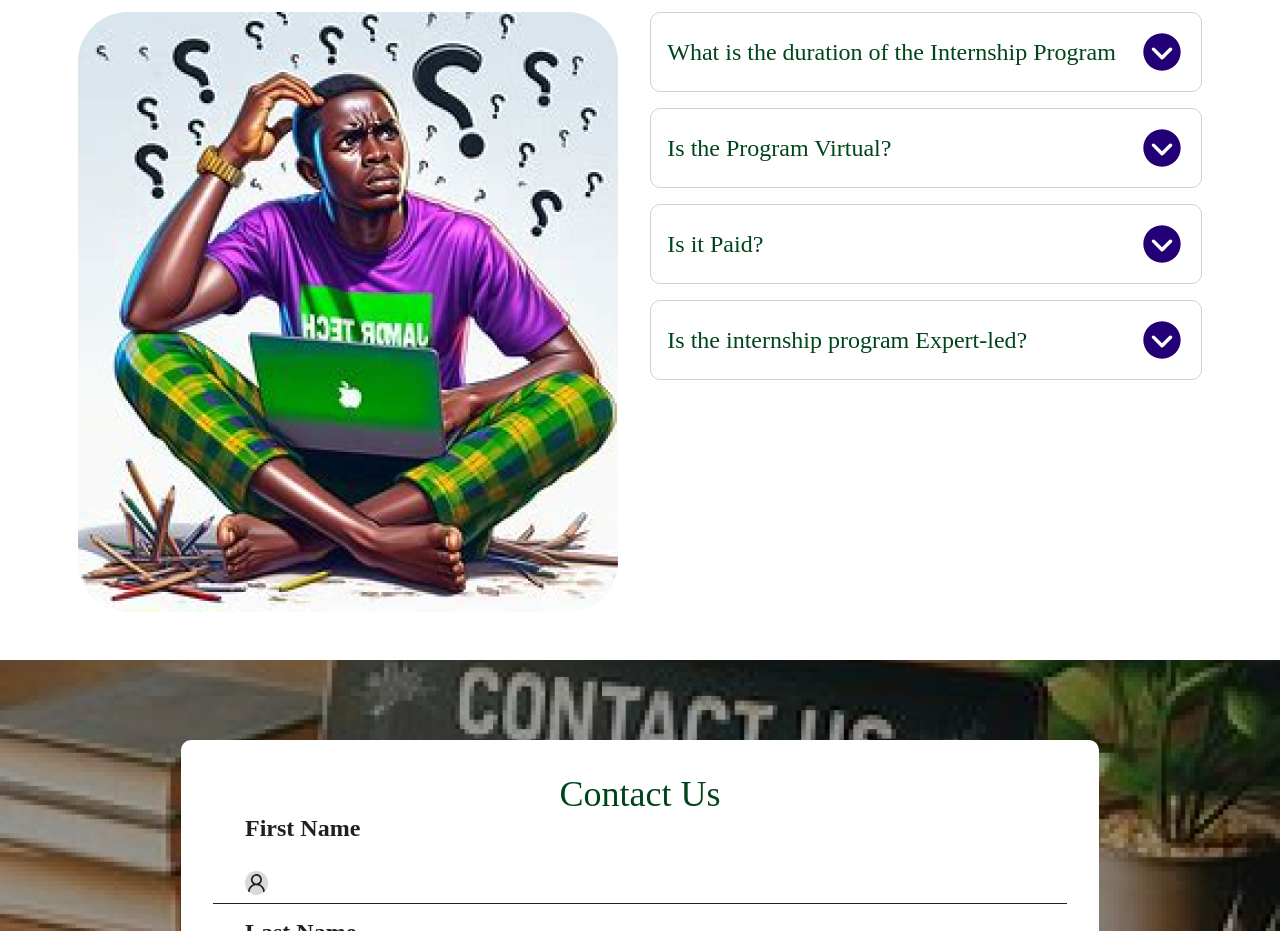
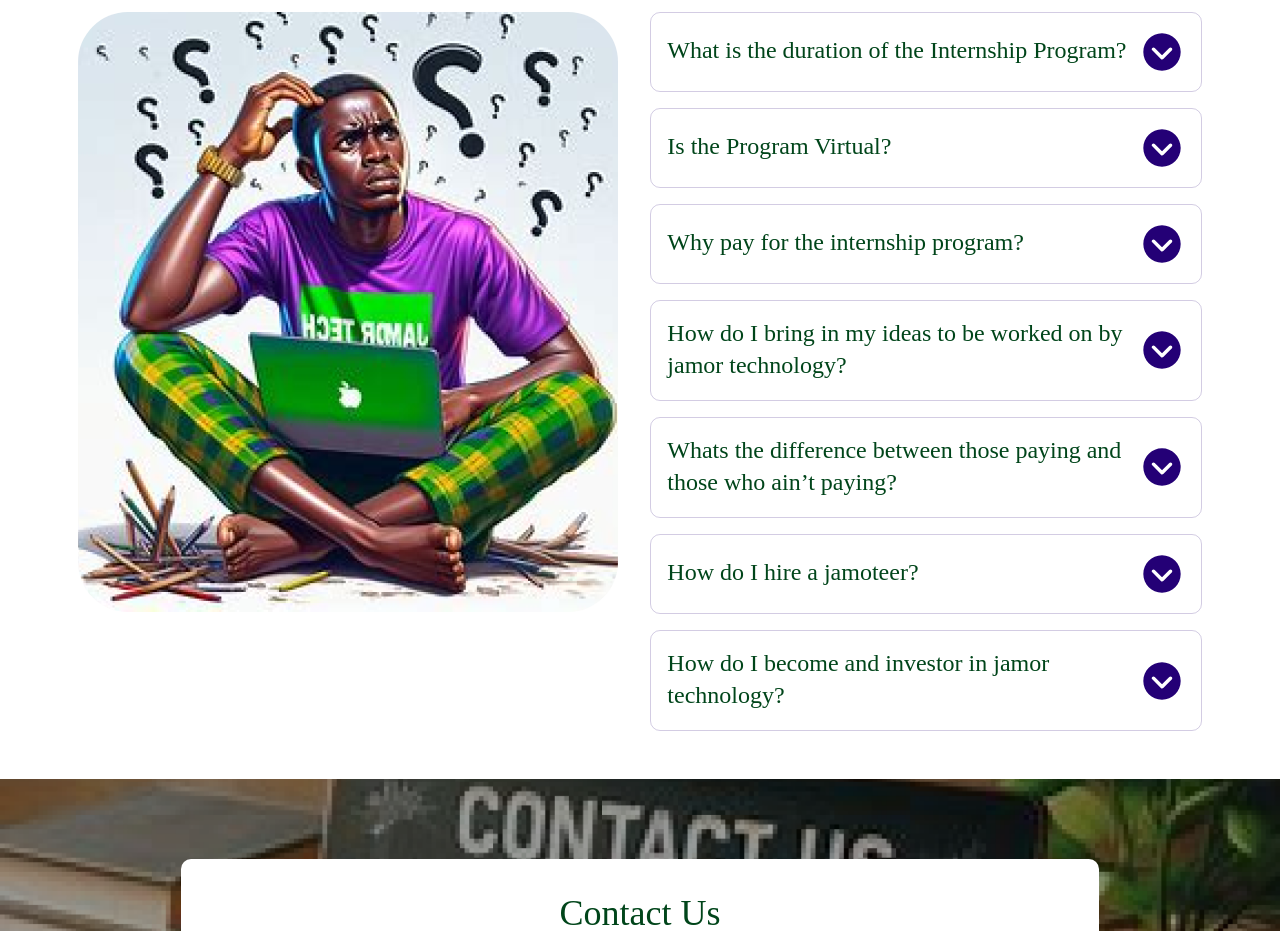
Before and after one commit to jamorTech/jamorTech-web, a Next.js app: page / in a window 1280 px wide. Shown: the part 3600-4531 px from the top of the page. Built offline with nearby package versions, Linux system fonts and the light colour scheme.

Commit message:
Filled in the FAQ section with the correct answers and also added some other questions

```diff
--- a/src/app/components/landingPage/frequentlyAskedQuestions/FrequentAsked.module.css
+++ b/src/app/components/landingPage/frequentlyAskedQuestions/FrequentAsked.module.css
@@ -82,6 +82,7 @@
     font-weight: 400;
     line-height: 32px;
     color: #00451A;
+    margin-bottom: .2rem;
 }
 
 .answer{
@@ -90,12 +91,14 @@
     font-size: 16px;
     font-weight: 400;
     line-height: 24px;
-    display: none;
-    padding: .5rem;
+    height: auto;
+    transition: 0.5s ;
+    max-height: 0;
+    overflow: hidden;
 }
 
 .display_answer{
-    display: flex;
+    max-height: 1000px;
 }
 
 .question_container span{
--- a/src/app/components/landingPage/frequentlyAskedQuestions/FrequentAskedQuestions.jsx
+++ b/src/app/components/landingPage/frequentlyAskedQuestions/FrequentAskedQuestions.jsx
@@ -11,17 +11,27 @@ const FrequentAskedQuestions = () => {
 
     const frequentlyAskedQuestions = [
         {
-        question: "What is the duration of the Internship Program",
-        answer: "Lorem ipsum dolor sit amet consectetur, adipisicing elit. Accusantium repellendus reiciendis ullam, excepturi vitae dolore. Quae rem in error, quod similique aut, cupiditate voluptates inventore minima, animi illo blanditiis est? Ducimus rem eius perspiciatis illum quam unde recusandae quibusdam, sapiente totam ipsa modi ad eum est, soluta harum qui culpa odio nam quos officiis assumenda ullam! Omnis eius debitis dignissimos?"},
+        question: "What is the duration of the Internship Program?",
+        answer: "The jamortechnology interns program is for 4 months. Whereby, we have 1 month training of practical Digital soft-skill training and 3 months of hands-ok experience."},
         {
         question: "Is the Program Virtual?",
-        answer: "Lorem ipsum dolor sit amet consectetur, adipisicing elit. Accusantium repellendus reiciendis ullam, excepturi vitae dolore. Quae rem in error, quod similique aut, cupiditate voluptates inventore minima, animi illo blanditiis est? Ducimus rem eius perspiciatis illum quam unde recusandae quibusdam, sapiente totam ipsa modi ad eum est, soluta harum qui culpa odio nam quos officiis assumenda ullam! Omnis eius debitis dignissimos?"},
+        answer: "The internship Program is 100% virtual."},
         {
-        question: "Is it Paid?",
-        answer: "Lorem ipsum dolor sit amet consectetur, adipisicing elit. Accusantium repellendus reiciendis ullam, excepturi vitae dolore. Quae rem in error, quod similique aut, cupiditate voluptates inventore minima, animi illo blanditiis est? Ducimus rem eius perspiciatis illum quam unde recusandae quibusdam, sapiente totam ipsa modi ad eum est, soluta harum qui culpa odio nam quos officiis assumenda ullam! Omnis eius debitis dignissimos?"},
+        question: "Why pay for the internship program?",
+        answer: "The internship program is been paid for because of certificates awarded, professionals we are bringing to guide interns, the experienced professionals we are bringing in for tech events, and also the soft skill training."},
         {
-        question: "Is the internship program Expert-led? ",
-        answer: "Lorem ipsum dolor sit amet consectetur, adipisicing elit. Accusantium repellendus reiciendis ullam, excepturi vitae dolore. Quae rem in error, quod similique aut, cupiditate voluptates inventore minima, animi illo blanditiis est? Ducimus rem eius perspiciatis illum quam unde recusandae quibusdam, sapiente totam ipsa modi ad eum est, soluta harum qui culpa odio nam quos officiis assumenda ullam! Omnis eius debitis dignissimos?"},
+        question: "How do I bring in my ideas to be worked on by jamor technology? ",
+        answer: "Jamor technology is the core solution of innovation. We take your idea from ideation to a MVP. Click on the join us button and fill the form. We will get back to you shortly."},
+        {
+        question: "Whats the difference between those paying and those who ain’t paying? ",
+        answer: `Those paying will be working with professionals who will guide the interns. They will also enjoy other perks like recommendation letters, outsourcing, to our partners and certifications.
+        While those who won’t be paying won’t enjoy this benefits. But they will enjoy soft skill training and working on hands-on project.`},
+        {
+        question: "How do I hire a jamoteer? ",
+        answer: "To hire a professional skill you need to first register with us as a company. You get a confirmation mail from us before we give you access to the hire a techie environment where you meet lots of jamoteers you can outsource."},
+        {
+        question: "How do I become and investor in jamor technology? ",
+        answer: "Fill the contact form and we will work get back to you shortly."},
     ]
   return (
     <section className={styles.container}>
```
